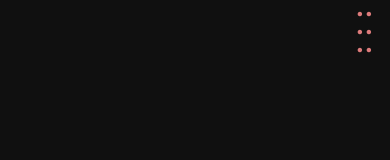
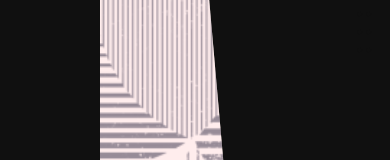
Before and after one commit to rustyblue100/opv, a Next.js app: page /test in a window 390 px wide. Before the commit this address had no page. Shown: the top 160 px of the page. Built offline with nearby package versions, Linux system fonts and the light colour scheme.

Commit message:
styled: footer + burger for mobile

```diff
--- a/components/Burger.tsx
+++ b/components/Burger.tsx
@@ -1,6 +1,7 @@
 import React from "react";
 import { motion } from "framer-motion";
 import { NextPage } from "next";
+import { useRouter } from "next/router";
 
 interface Iprops {
   menuHover: boolean;
@@ -8,6 +9,8 @@ interface Iprops {
 }
 
 const Burger: NextPage<Iprops> = ({ menuHover, setMenuHover }) => {
+  const route = useRouter();
+
   const stagger = {
     hidden: {
       opacity: 0,
@@ -33,10 +36,13 @@ const Burger: NextPage<Iprops> = ({ menuHover, setMenuHover }) => {
       },
     },
   };
+
   return (
     <button
       onClick={() => setMenuHover(!menuHover)}
-      className="absolute top-0 right-0 py-1 pr-4 text-opv-pink-900 md:hidden z-50 tracking-widest"
+      className={`absolute top-0 right-0 py-1 pr-4 ${
+        route.asPath !== "/" ? "text-opv-black" : "text-opv-pink-900"
+      } md:hidden z-50 tracking-widest`}
     >
       <div className="leading-[18px] pl-2">
         {!menuHover ? (
--- a/components/Footer.tsx
+++ b/components/Footer.tsx
@@ -35,11 +35,11 @@ const Footer = () => {
       animate="visible"
       className="mt-48 pt-10 font-bold "
     >
-      <div className="flex justify-between items-center border-t border-opv-black">
-        <div className="flex-1 flex justify-betwwen items-center uppercase text-opv-black gap-3">
+      <div className="flex justify-between items-center border-t border-opv-black flex-col-reverse md:flex-row">
+        <div className="flex-1 flex justify-between md:justify-start items-center uppercase text-opv-black gap-3 text-sm md:text-md">
           <Image
-            width="36"
-            height="36"
+            width="32"
+            height="32"
             objectFit="contain"
             alt="facebook"
             src="https://www.seekpng.com/png/full/18-185778_facebook-f-logo-png-transparent-background-facebook-icon.png/png/full/18-185778_facebook-f-logo-png-transparent-background-facebook-icon.png"
@@ -67,7 +67,7 @@ const Footer = () => {
           animate={{ opacity: 1 }}
           transition={{ duration: 0.8, delay: 0.5 }}
           exit={{ opacity: 0, transition: { duration: 0.2 } }}
-          className="ml-auto w-[180px]"
+          className="md:ml-auto w-[180px]"
         >
           <Image
             src="/logo-footer.png"
--- /dev/null
+++ b/pages/test.tsx
@@ -0,0 +1,34 @@
+import Image from "next/image";
+import { motion, useAnimation } from "framer-motion";
+import { Geo } from "../utils/geoMetrical";
+import { AnimationSlider } from "../utils/animations";
+
+const BodySlider = () => {
+  const animations = AnimationSlider();
+
+  const controls = useAnimation();
+
+  return (
+    <div
+      style={{ clipPath: Geo().polygon }}
+      /*
+      animate={animations}
+      transition={{ duration: 0.2, ease: "easeInOut" }}
+      exit={{ opacity: 1, transition: { duration: 0.1 } }} */
+      className="fixed top-0  will-change-auto ml-[100px] h-screen  w-[1440px] bg-opv-pink-500"
+    >
+      <div>
+        <Image
+          className="bg-opv-pink-500 opacity-50"
+          src="/bg-3.png"
+          layout="fill"
+          objectPosition="top"
+          objectFit="cover"
+          alt="OPV"
+        />
+      </div>
+    </div>
+  );
+};
+
+export default BodySlider;
--- a/utils/geoMetrical.js
+++ b/utils/geoMetrical.js
@@ -1,21 +1,23 @@
-import { useEffect, useState } from "react";
+import { useEffect, useState, useLayoutEffect } from "react";
 
 export function Geo() {
-  const [width, setWidth] = useState(null);
+  const [width, setWidth] = useState(1536);
 
-  useEffect(() => {
+  useLayoutEffect(() => {
     setWidth(window.innerWidth);
     window.addEventListener("resize", () => {
       setWidth(window.innerWidth);
     });
   }, []);
 
+  console.log(width);
+
   return {
-    rectangle: "polygon(0 0, 0 100%,100% 100%,100% 0)",
+    rectangle: "polygon(0 0, 0 100vh, 100vw 100vh, 100vw 0)",
     rectangleFirstLoad: "polygon(0 0, 0 100vh, 47vw 100vh, 45vw 0)",
     polygon:
-      width > 1440
+      width >= 1536
         ? "polygon(0 0, 0 100vh, 56% 100vh, 26% 0)"
-        : "polygon(0 0, 0 100vh, 47vw 100vh, 26vw 0)",
+        : "polygon(0 0, 0 100vh, 47vw 100vh, 28vw 0)",
   };
 }
```
Also changed, not shown: utils/useSequence.jsx (added, +47 -0 lines).
